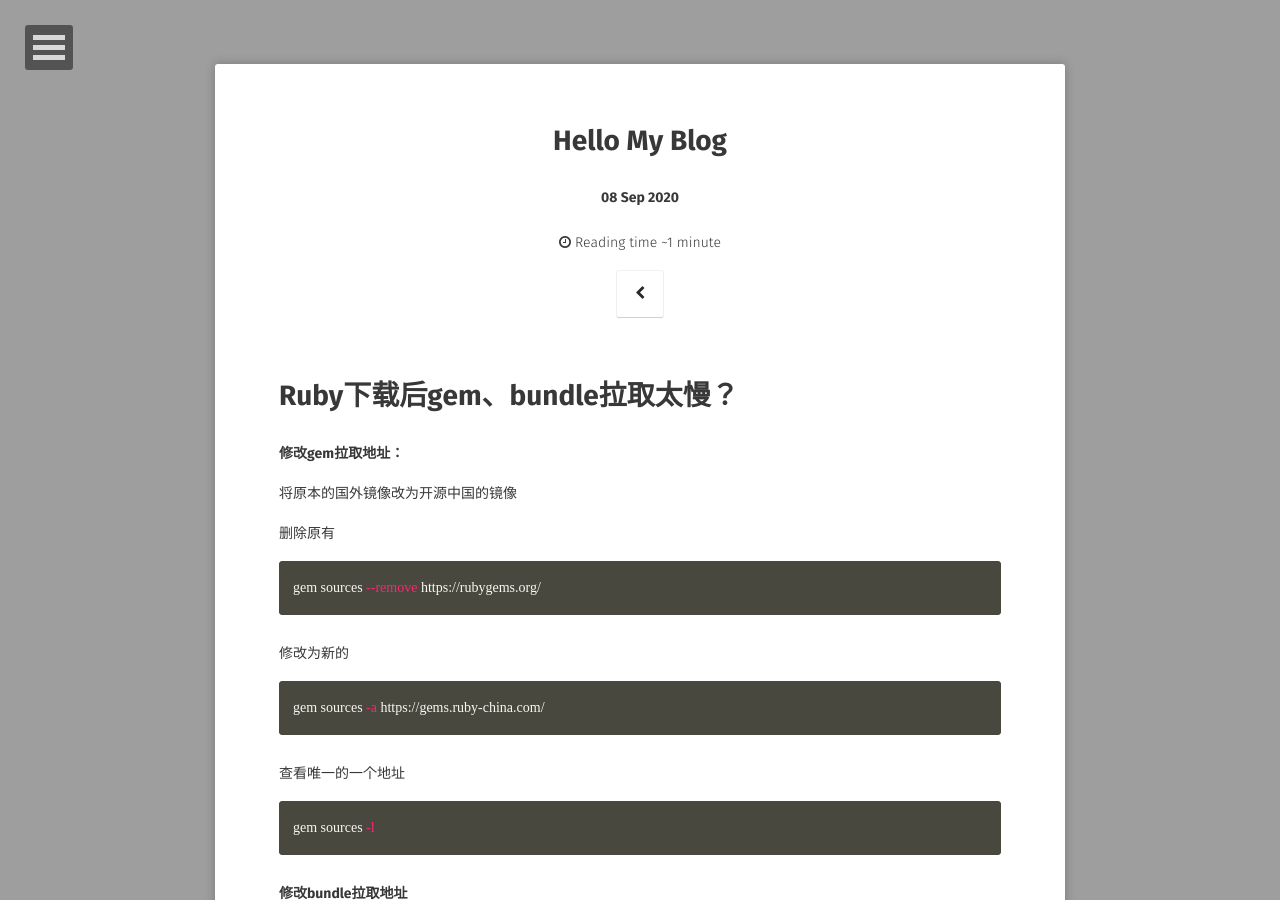
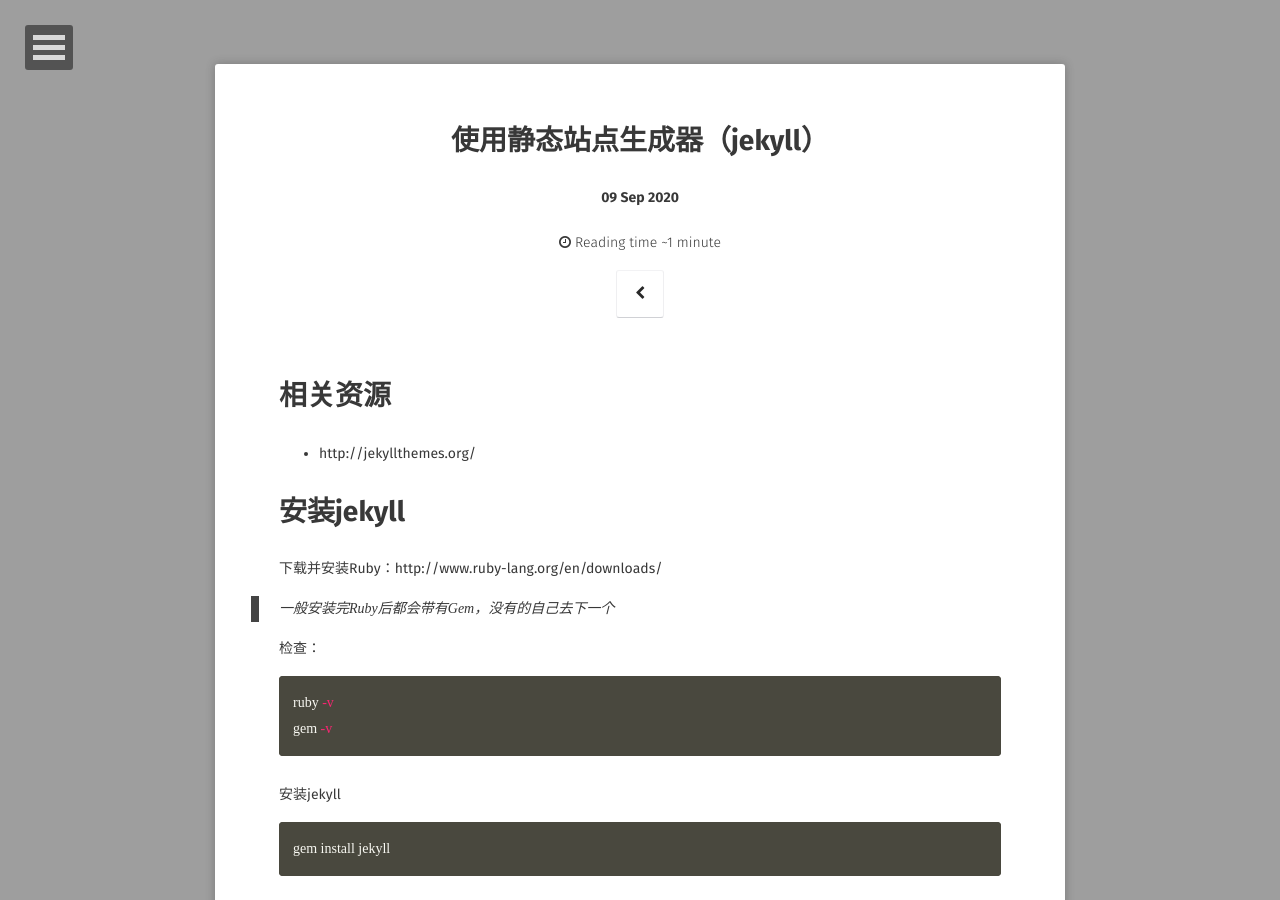
Before and after one commit to hyfsy/hyfsy.github.io, a Jekyll site: the page built from _posts/2020-09-08-hello.md, in a window 1280 px wide and 900 px high. Built offline with Jekyll 4.4.1, drawn with Linux system fonts in a browser that asks for light colours; some web fonts are replaced; some of the changed text lies outside the part shown.

Commit message:
提交hello修改

````diff
--- a/_posts/2020-09-08-hello.md
+++ b/_posts/2020-09-08-hello.md
@@ -1,7 +1,7 @@
 ---
 layout: post
-title: "Hello My Blog"
-date: 2020-09-08
+title: "使用静态站点生成器（jekyll）"
+date: 2020-09-09
 excerpt: "jekyll theme problem"
 tags: [sample post, readability, test]
 comments: false
@@ -9,11 +9,50 @@
 
 
 
-# Ruby下载后gem、bundle拉取太慢？
+# 相关资源
+
+- http://jekyllthemes.org/
 
 
 
-**修改gem拉取地址：**
+
+
+# 安装jekyll
+
+
+
+下载并安装Ruby：http://www.ruby-lang.org/en/downloads/
+
+> 一般安装完Ruby后都会带有Gem，没有的自己去下一个
+
+
+检查：
+
+```shell
+ruby -v
+gem -v
+```
+
+
+
+安装jekyll
+
+```shell
+gem install jekyll
+```
+
+检查：
+```shell
+jekyll -v
+```
+
+
+
+
+
+# 更改gem、bundle拉取源地址
+
+**修改gem拉取源：**
 
 将原本的国外镜像改为开源中国的镜像
 
@@ -39,8 +78,54 @@
 
 
 
-**修改bundle拉取地址**
+**修改bundle拉取源**
 
 ```shell
 bundle config mirror.https://rubygems.org https://gems.ruby-china.com/
 ```
+
+
+
+> 如果发现下载操作还是很慢，可以看看项目下的`Gemfile`文件，是否指定了source，修改一下即可
+
+
+
+
+
+# 启动jekyll服务
+
+项目文件夹下初始化依赖包：
+
+```shell
+bundle init
+```
+
+启用服务即可，然后就能愉快的玩耍了
+
+```shell
+jekyll s
+```
+
+正常的访问地址：http://localhost:4000
+
+
+
+
+
+# 常见启动报错问题
+
+
+
+依赖关系问题导致构建错误
+
+```shell
+bundle exec jekyll s
+```
+
+
+
+依赖包不存在
+
+```shell
+gem install [依赖包名称]
+```
````
